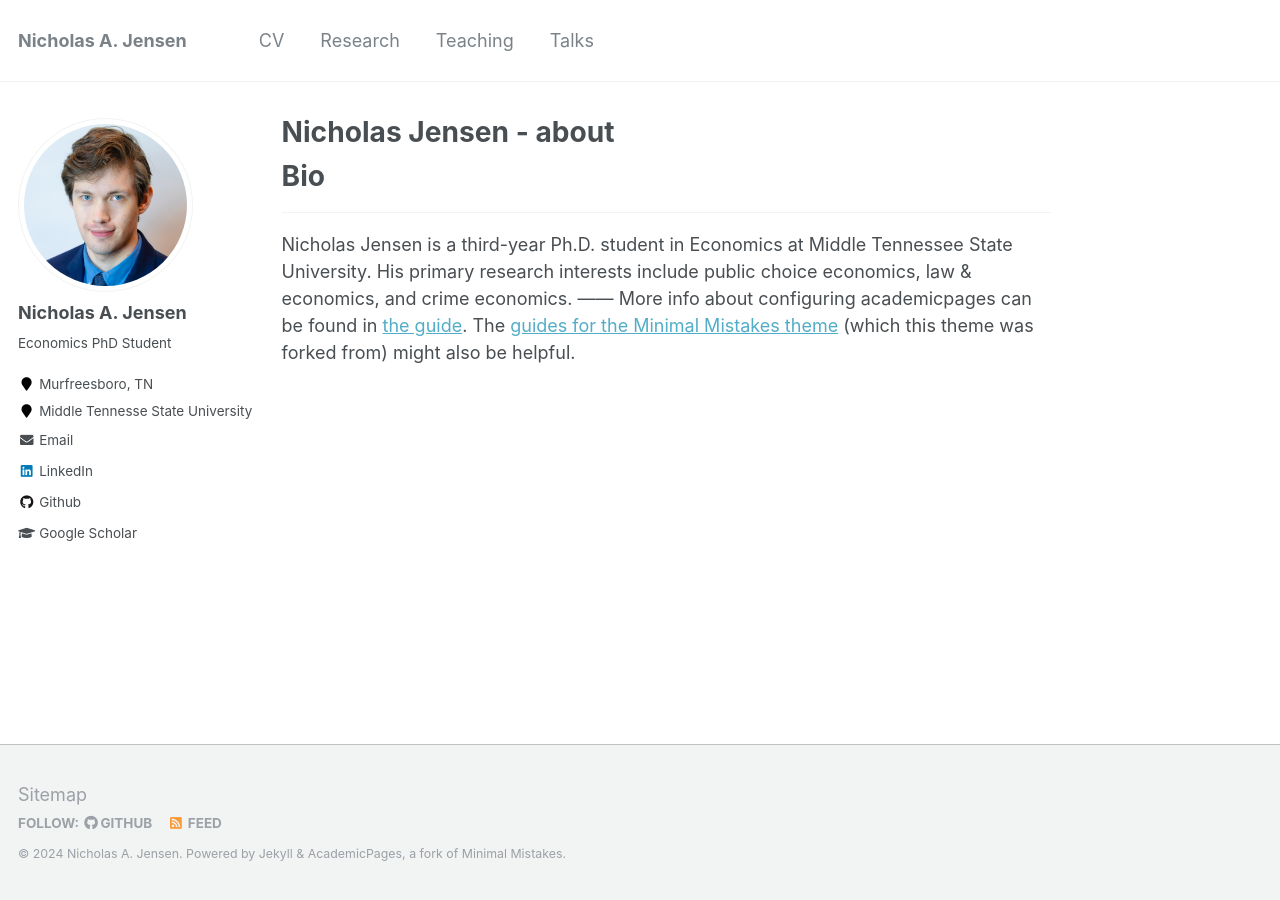
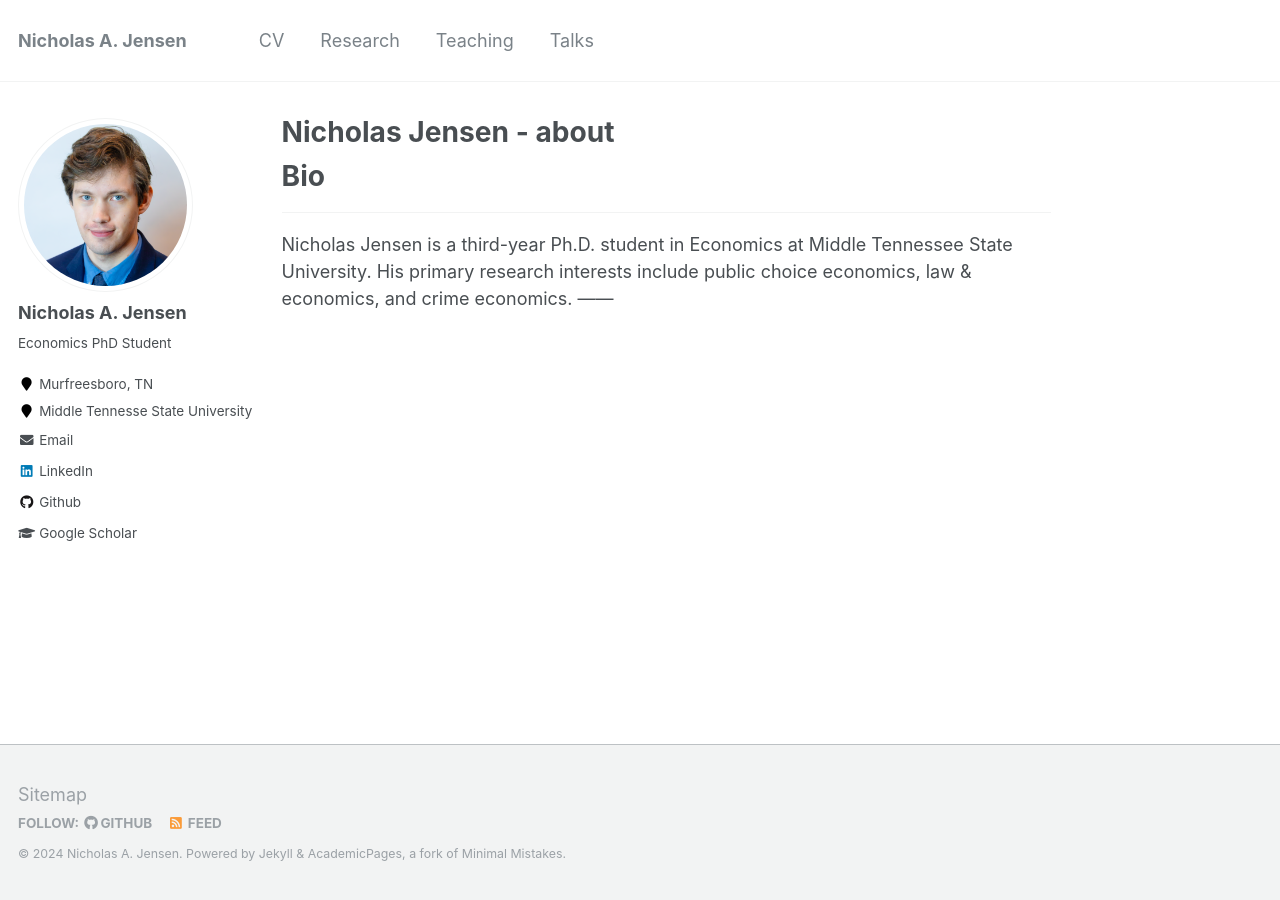
Before and after one commit to naj2r/naj2r.github.io, a Jekyll site: the page built from _pages/about.md, in a window 1280 px wide. Built offline with Jekyll 4.4.1, drawn with Linux system fonts in a browser that asks for light colours.

Commit message:
Update about.md

```diff
--- a/_pages/about.md
+++ b/_pages/about.md
@@ -13,4 +13,4 @@ redirect_from:
 ------
 Nicholas Jensen is a third-year Ph.D. student in Economics at Middle Tennessee State University. His primary research interests include public choice economics, law & economics, and crime economics.
 ------
-More info about configuring academicpages can be found in [the guide](https://academicpages.github.io/markdown/). The [guides for the Minimal Mistakes theme](https://mmistakes.github.io/minimal-mistakes/docs/configuration/) (which this theme was forked from) might also be helpful.
+<!--  More info about configuring academicpages can be found in [the guide](https://academicpages.github.io/markdown/). The [guides for the Minimal Mistakes theme](https://mmistakes.github.io/minimal-mistakes/docs/configuration/) (which this theme was forked from) might also be helpful.  -->
```
